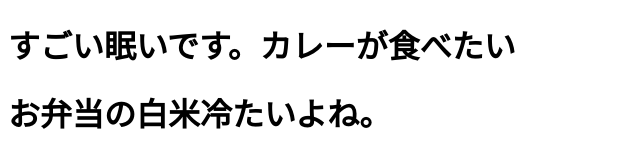
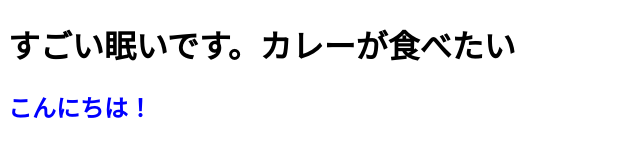
Before and after one commit to miyasan0323/www, a plain HTML site: page index.html in a window 1280 px wide. Shown: the whole page, without its empty margins (0-640 px from the left). Drawn offline with Linux system fonts and the light colour scheme.

Commit message:
Update index.html

```diff
--- a/index.html
+++ b/index.html
@@ -11,6 +11,6 @@
   <head>
   </head>
   <body>
-  <h1>お弁当の白米冷たいよね。</h1>
+  <h2 style="color:blue">こんにちは！</h2>
   </body>
 </html>
```
